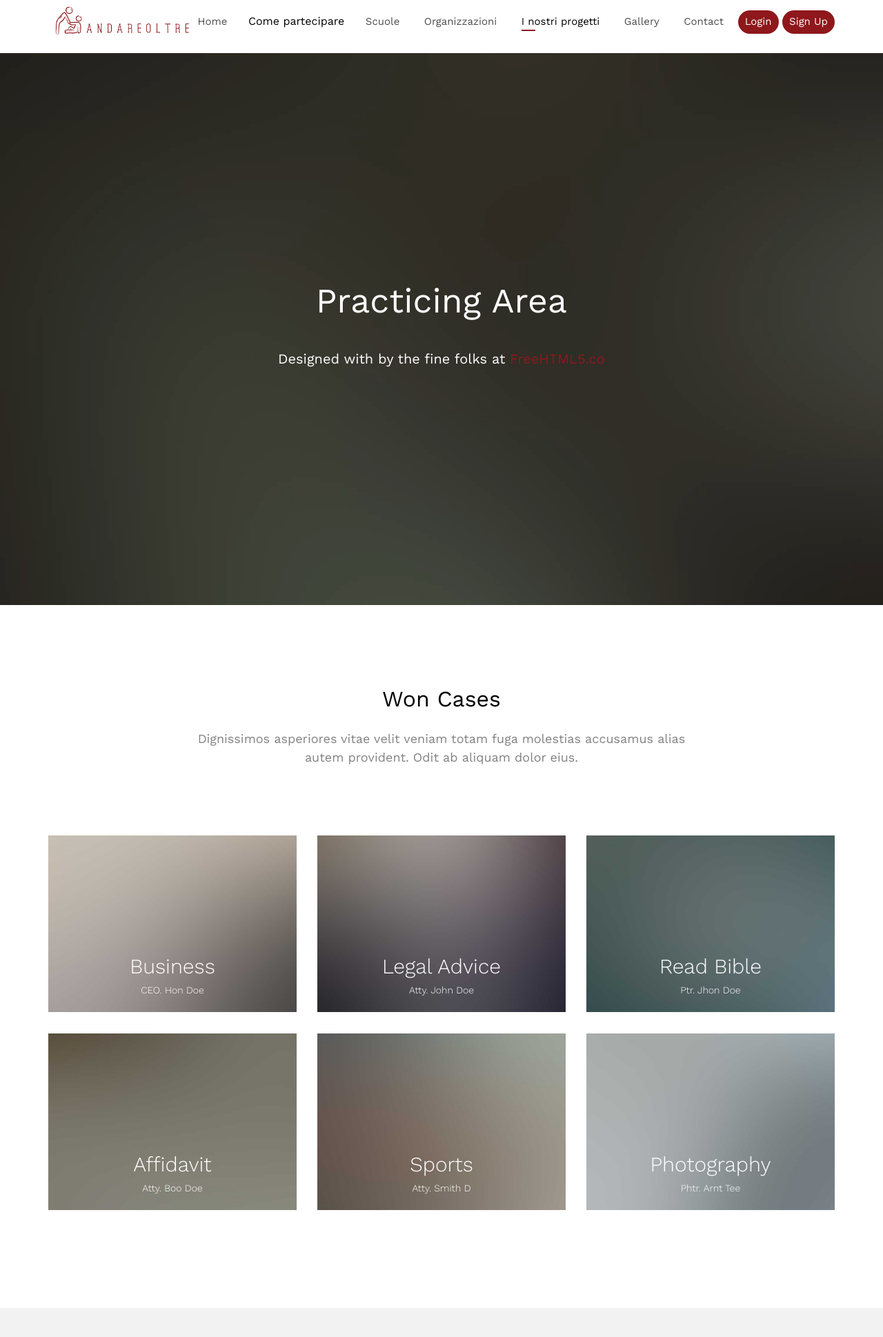
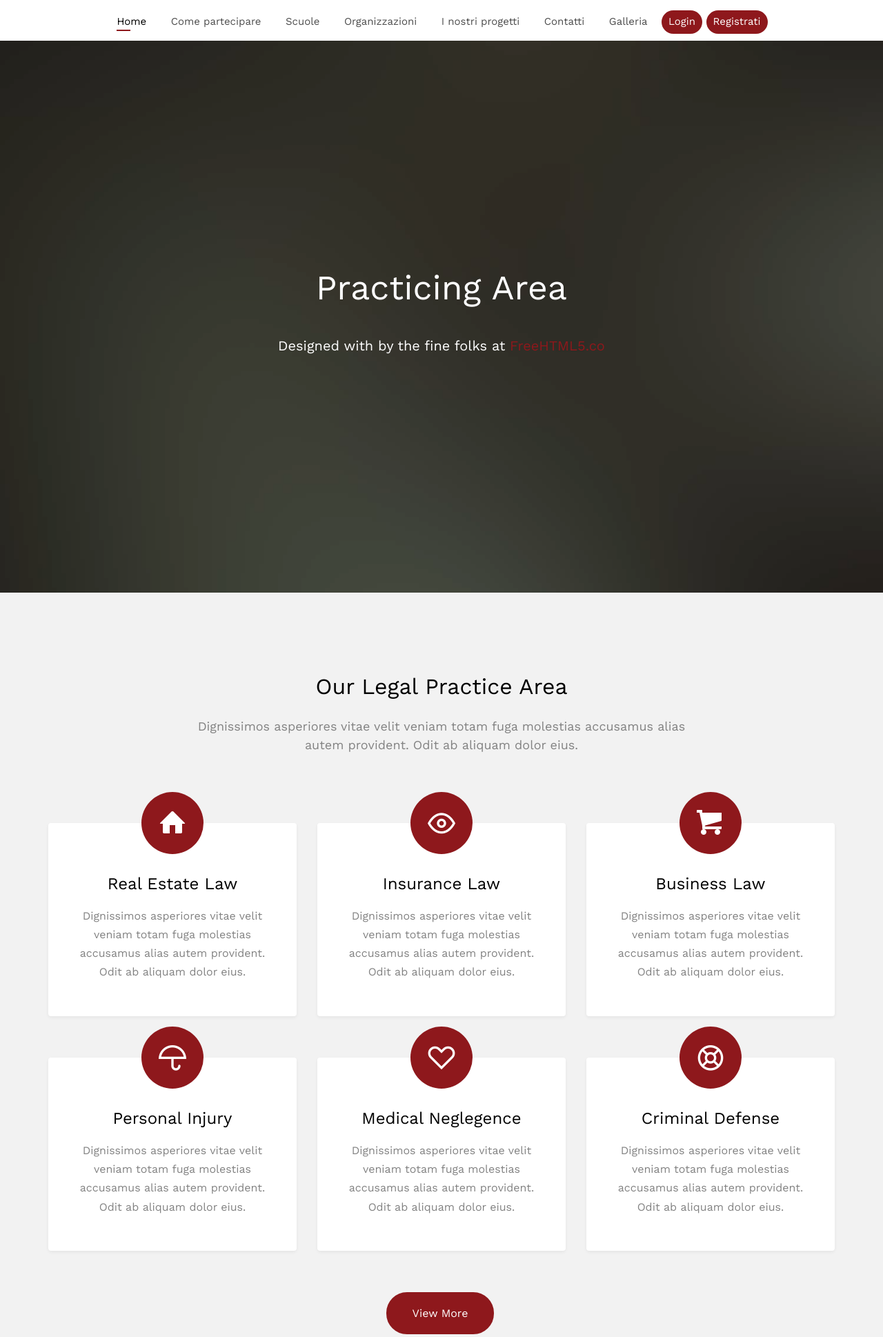
Before and after one commit to VanessaBertoldi/ProgettoOltre, a PHP site: page /progetti.php in a window 1280 px wide. Shown: the top 1938 px of the page at 69% size. Run offline with PHP 8.4, Linux system fonts and the light colour scheme; some web fonts are replaced.

Commit message:
Update progetti.php

```diff
--- a/www/progetti.php
+++ b/www/progetti.php
@@ -72,20 +72,24 @@
 		<div class="top-menu">
 			<div class="container">
 				<div class="row">
-					<div class="col-xs-2">
-						<div id="fh5co-logo"><a href="index.php"><img src="images/logo6.PNG" style="width:200px"></a></div>
-					</div>
-					<div class="col-xs-10 text-right menu-1">
+					<div class="col-xs-11 text-right menu-1">
 						<ul>
-							<li><a href="index.php">Home</a></li>
-							<a href="partecipare.php">Come partecipare</a></li>
+							<li class="active"><a href="index.php">Home</a></li>
+							<li class="has-dropdown">
+								<a href="partecipare.php">Come partecipare</a>
+								<ul class="dropdown">
+									<li><a href="scuole.php">Scuole</a></li>
+									<li><a href="partners.php">Partners</a></li>
+									<li><a href="studenti.php">Studenti</a></li>
+								</ul>
+							</li>
 							<li><a href="scuole.php">Scuole</a></li>
 							<li><a href="organizzazioni.php">Organizzazioni</a></li>
-                            <li class="active"><a href="progetti.php">I nostri progetti</a></li>
-                            <li><a href="gallery.php">Gallery</a></li>
-							<li><a href="contact.php">Contact</a></li>
-							<li class="btn-cta"><a href="#"><span>Login</span></a></li>
-							<li class="btn-cta"><a href="#"><span>Sign Up</span></a></li>
+							<li><a href="progetti.php">I nostri progetti</a></li>
+							<li><a href="contact.php">Contatti</a></li>
+							<li><a href="gallery.php">Galleria</a></li>
+							<li class="btn-cta"><a href="login.php"><span>Login</span></a></li>
+							<li class="btn-cta"><a href="registrati.php"><span>Registrati</span></a></li>
 						</ul>
 					</div>
 				</div>
@@ -112,58 +116,89 @@
 	  	</div>
 	</aside>
 
-	<div id="fh5co-project">
+	<div id="fh5co-practice" class="fh5co-bg-section">
 		<div class="container">
 			<div class="row animate-box">
 				<div class="col-md-8 col-md-offset-2 text-center fh5co-heading">
-					<h2>Won Cases</h2>
+					<h2>Our Legal Practice Area</h2>
 					<p>Dignissimos asperiores vitae velit veniam totam fuga molestias accusamus alias autem provident. Odit ab aliquam dolor eius.</p>
 				</div>
 			</div>
-		</div>
-		<div class="container">
 			<div class="row">
-				<div class="col-md-4 col-sm-6 text-center fh5co-project animate-box" data-animate-effect="fadeIn">
-					<a href="#"><img src="images/project-1.jpg" alt="Free HTML5 Website Template by FreeHTML5.co" class="img-responsive">
-						<h3>Business</h3>
-						<span>CEO. Hon Doe</span>
-					</a>
+				<div class="col-md-4 text-center animate-box">
+					<div class="services">
+						<span class="icon">
+							<i class="icon-home"></i>
+						</span>
+						<div class="desc">
+							<h3><a href="#">Real Estate Law</a></h3>
+							<p>Dignissimos asperiores vitae velit veniam totam fuga molestias accusamus alias autem provident. Odit ab aliquam dolor eius.</p>
+						</div>
+					</div>
 				</div>
-				<div class="col-md-4 col-sm-6 text-center fh5co-project animate-box" data-animate-effect="fadeIn">
-					<a href="#"><img src="images/project-2.jpg" alt="Free HTML5 Website Template by FreeHTML5.co" class="img-responsive">
-						<h3>Legal Advice</h3>
-						<span>Atty. John Doe</span>
-					</a>
+				<div class="col-md-4 text-center animate-box">
+					<div class="services">
+						<span class="icon">
+							<i class="icon-eye"></i>
+						</span>
+						<div class="desc">
+							<h3><a href="#">Insurance Law</a></h3>
+							<p>Dignissimos asperiores vitae velit veniam totam fuga molestias accusamus alias autem provident. Odit ab aliquam dolor eius.</p>
+						</div>
+					</div>
 				</div>
-				<div class="col-md-4 col-sm-6 text-center fh5co-project animate-box" data-animate-effect="fadeIn">
-					<a href="#"><img src="images/project-3.jpg" alt="Free HTML5 Website Template by FreeHTML5.co" class="img-responsive">
-						<h3>Read Bible</h3>
-						<span>Ptr. Jhon Doe</span>
-					</a>
+				<div class="col-md-4 text-center animate-box">
+					<div class="services">
+						<span class="icon">
+							<i class="icon-shopping-cart"></i>
+						</span>
+						<div class="desc">
+							<h3><a href="#">Business Law</a></h3>
+							<p>Dignissimos asperiores vitae velit veniam totam fuga molestias accusamus alias autem provident. Odit ab aliquam dolor eius.</p>
+						</div>
+					</div>
 				</div>
-				<div class="col-md-4 col-sm-6 text-center fh5co-project animate-box" data-animate-effect="fadeIn">
-					<a href="#"><img src="images/project-4.jpg" alt="Free HTML5 Website Template by FreeHTML5.co" class="img-responsive">
-						<h3>Affidavit</h3>
-						<span>Atty. Boo Doe</span>
-					</a>
+				<div class="col-md-4 text-center animate-box">
+					<div class="services">
+						<span class="icon">
+							<i class="icon-umbrella"></i>
+						</span>
+						<div class="desc">
+							<h3><a href="#">Personal Injury</a></h3>
+							<p>Dignissimos asperiores vitae velit veniam totam fuga molestias accusamus alias autem provident. Odit ab aliquam dolor eius.</p>
+						</div>
+					</div>
 				</div>
-				<div class="col-md-4 col-sm-6 text-center fh5co-project animate-box" data-animate-effect="fadeIn">
-					<a href="#"><img src="images/project-5.jpg" alt="Free HTML5 Website Template by FreeHTML5.co" class="img-responsive">
-						<h3>Sports</h3>
-						<span>Atty. Smith D</span>
-					</a>
+				<div class="col-md-4 text-center animate-box">
+					<div class="services">
+						<span class="icon">
+							<i class="icon-heart"></i>
+						</span>
+						<div class="desc">
+							<h3><a href="#">Medical Neglegence</a></h3>
+							<p>Dignissimos asperiores vitae velit veniam totam fuga molestias accusamus alias autem provident. Odit ab aliquam dolor eius.</p>
+						</div>
+					</div>
 				</div>
-				<div class="col-md-4 col-sm-6 text-center fh5co-project animate-box" data-animate-effect="fadeIn">
-					<a href="#"><img src="images/project-6.jpg" alt="Free HTML5 Website Template by FreeHTML5.co" class="img-responsive">
-						<h3>Photography</h3>
-						<span>Phtr. Arnt Tee</span>
-					</a>
+				<div class="col-md-4 text-center animate-box">
+					<div class="services">
+						<span class="icon">
+							<i class="icon-help"></i>
+						</span>
+						<div class="desc">
+							<h3><a href="#">Criminal Defense</a></h3>
+							<p>Dignissimos asperiores vitae velit veniam totam fuga molestias accusamus alias autem provident. Odit ab aliquam dolor eius.</p>
+						</div>
+					</div>
+				</div>
+				<div class="col-md-12 text-center animate-box">
+					<p><a class="btn btn-primary btn-lg btn-learn" href="#">View More</a></p>
 				</div>
 			</div>
 		</div>
 	</div>
 
-	<div id="fh5co-testimonial" class="fh5co-bg-section">
+	<div id="fh5co-testimonial">
 		<div class="container">
 			<div class="row animate-box">
 				<div class="col-md-6 col-md-offset-3 text-center fh5co-heading">
@@ -236,36 +271,38 @@
 		<div class="container">
 			<div class="row row-pb-md">
 				<div class="col-md-3 fh5co-widget">
-					<h4>Attorney's Law</h4>
-					<p>Facilis ipsum reprehenderit nemo molestias. Aut cum mollitia reprehenderit. Eos cumque dicta adipisci architecto culpa amet.</p>
+					<h4>Andare Oltre</h4>
+					<p>L’Istituto di Formazione Professionale Alberghiero di Rovereto è ospitato in un edificio risalente al 1904 sorto come Istituto Pellagrologico. </p>
 				</div>
 				<div class="col-md-3 col-md-push-1">
-					<h4>Navigation</h4>
+					<h4>Navigazione</h4>
 					<ul class="fh5co-footer-links">
-						<li><a href="#">Home</a></li>
-						<li><a href="#">Practice Areas</a></li>
-						<li><a href="#">Won Cases</a></li>
-						<li><a href="#">Blog</a></li>
-						<li><a href="#">About us</a></li>
+						<li class="active"><a href="index.php">Home</a></li>
+						<li>
+							<a href="partecipare.php">Come partecipare</a>
+							<ul class="dropdown">
+								<li><a href="scuole.php">Scuole</a></li>
+								<li><a href="partners.php">Partners</a></li>
+								<li><a href="studenti.php">Studenti</a></li>
+							</ul>
+						</li>
+						<li><a href="scuole.php">Scuole</a></li>
+						<li><a href="organizzazioni.php">Organizzazioni</a></li>
+						<li><a href="progetti.php">I nostri progetti</a></li>
+						<li><a href="contact.php">Contatti</a></li>
+						<li><a href="gallery.php">Galleria</a></li>
+						<li class="btn-cta"><a href="login.php"><span>Login</span></a></li>
+						<li class="btn-cta"><a href="registrati.php"><span>Registrati</span></a></li>
 					</ul>
 				</div>
 
 				<div class="col-md-3 col-md-push-1">
-					<h4>Contact Information</h4>
+					<h4>Contatti</h4>
 					<ul class="fh5co-footer-links">
-						<li>198 West 21th Street, <br> Suite 721 New York NY 10016</li>
-						<li><a href="tel://1234567920">+ 1235 2355 98</a></li>
-						<li><a href="mailto:info@yoursite.com">info@yoursite.com</a></li>
+						<li>Viale dei Colli, 17, 38068 Rovereto TN</li>
+						<li><a href="tel://+39 0464 439164">+39 0464 439164</a></li>
+						<li><a href="mailto:andareoltre.com">info@yoursite.com</a></li>
 						<li><a href="http://gettemplates.co">gettemplates.co</a></li>
-					</ul>
-				</div>
-
-				<div class="col-md-3 col-md-push-1">
-					<h4>Opening Hours</h4>
-					<ul class="fh5co-footer-links">
-						<li>Mon - Thu: 9:00 - 21 00</li>
-						<li>Fri 8:00 - 21 00</li>
-						<li>Sat 9:30 - 15: 00</li>
 					</ul>
 				</div>
 
@@ -274,15 +311,15 @@
 			<div class="row copyright">
 				<div class="col-md-12 text-center">
 					<p>
-						<small class="block">&copy; 2016 Free HTML5. All Rights Reserved.</small>
-						<small class="block">Designed by <a href="http://freehtml5.co/" target="_blank">FreeHTML5.co</a> Demo Images: <a href="http://unsplash.co/" target="_blank">Unsplash</a></small>
+						<small class="block">&copy;Tutti i diritti riservati.</small>
+						<small class="block">Designed by <a href="http://buonarroti.tn.it/" target="_blank">I.T.T. Buonarroti</a> Demo Images: <a href="http://unsplash.co/" target="_blank">Unsplash</a></small>
 					</p>
 					<p>
 						<ul class="fh5co-social-icons">
 							<li><a href="#"><i class="icon-twitter"></i></a></li>
-							<li><a href="#"><i class="icon-facebook"></i></a></li>
-							<li><a href="#"><i class="icon-linkedin"></i></a></li>
-							<li><a href="#"><i class="icon-dribbble"></i></a></li>
+						<li><a href="#"><i class="icon-facebook"></i></a></li>
+						<li><a href="#"><i class="icon-linkedin"></i></a></li>
+						<li><a href="#"><i class="icon-dribbble"></i></a></li>
 						</ul>
 					</p>
 				</div>
```
